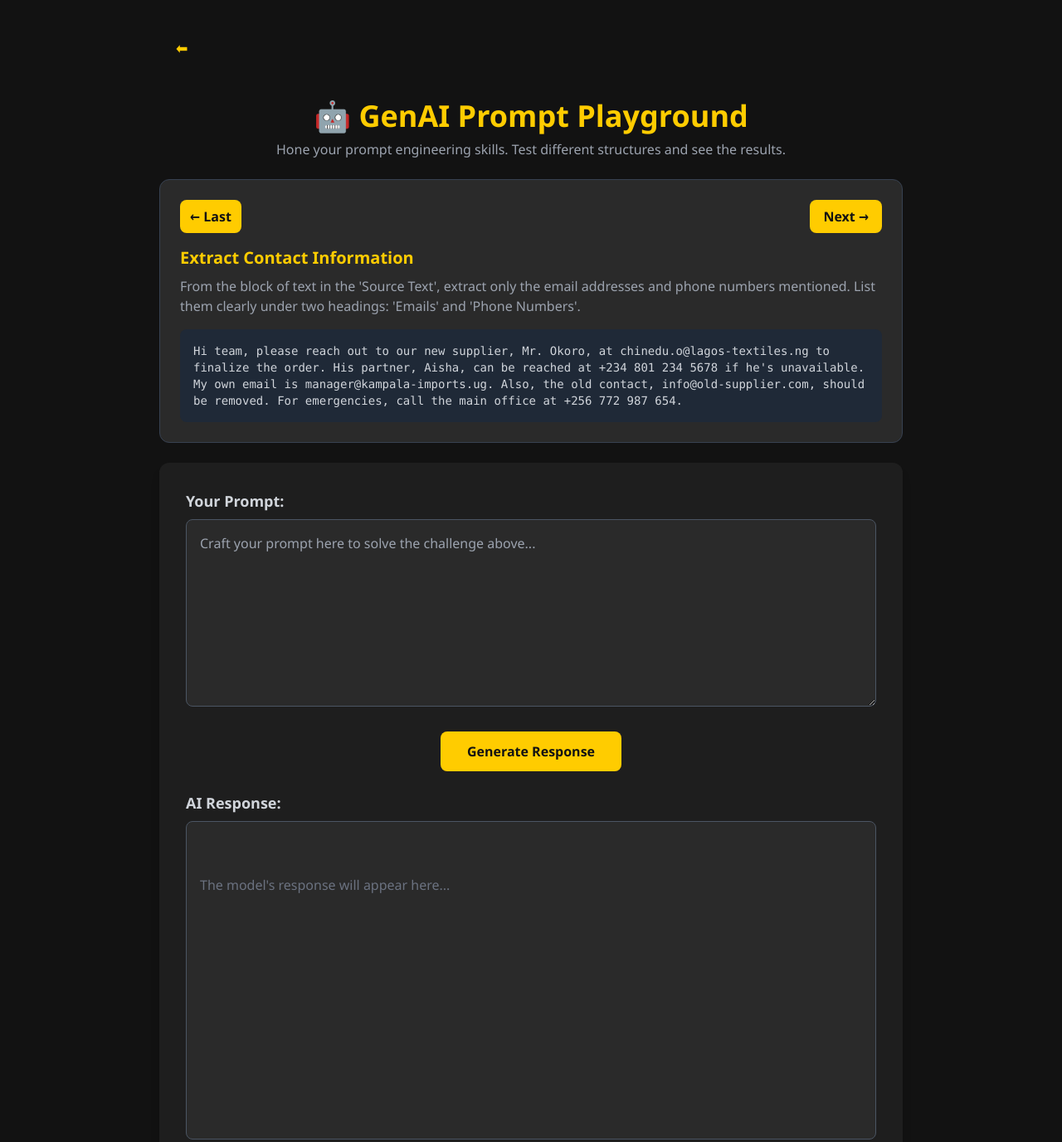
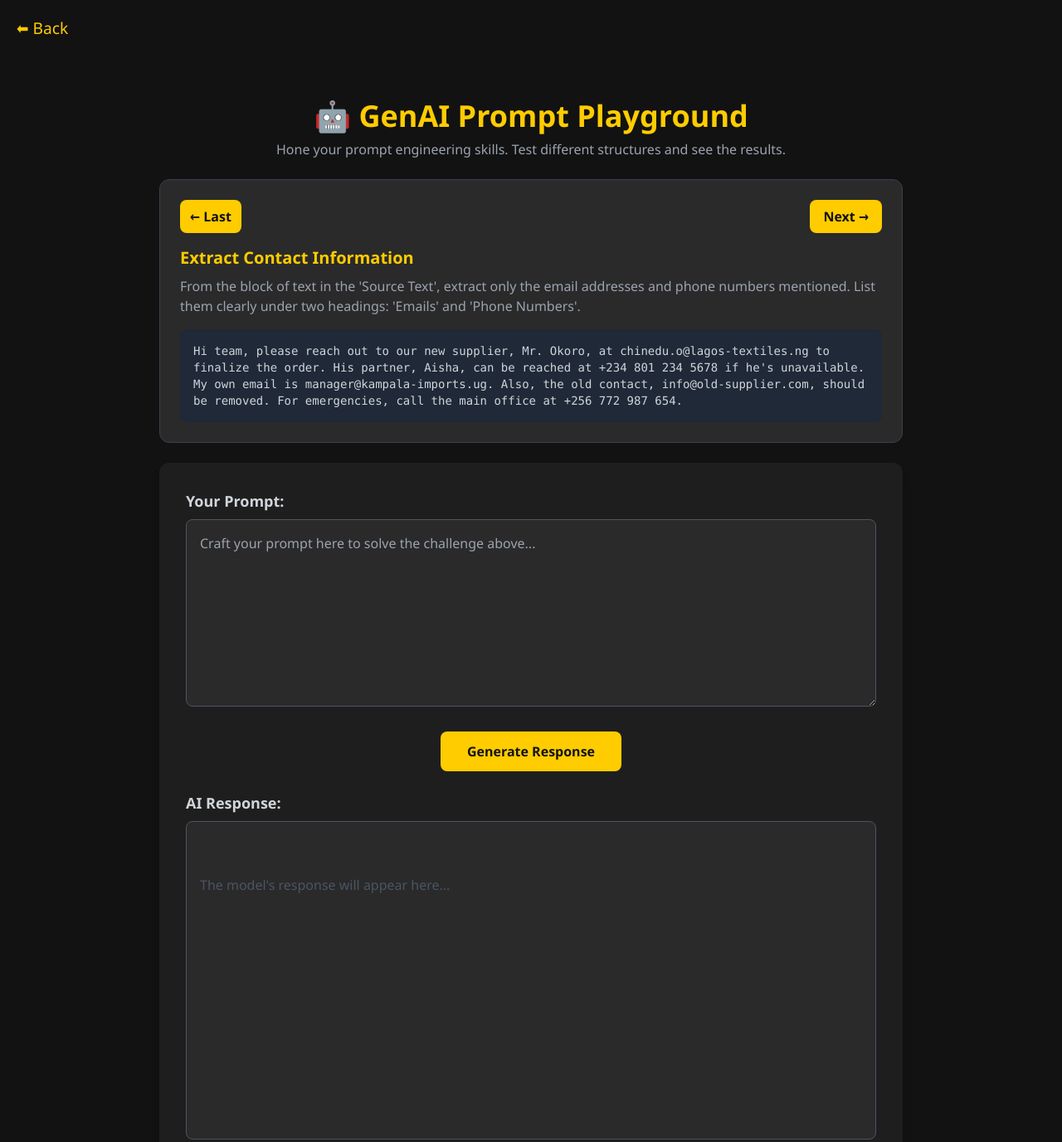
Before and after one commit to oleebranch/interview_slayer, a website: page playground.html in a window 1280 px wide. Shown: the top 1377 px of the page at 83% size. Drawn offline with nearby package versions, Linux system fonts and the light colour scheme.

Commit message:
fixes back button.

```diff
--- a/playground.html
+++ b/playground.html
@@ -55,9 +55,7 @@
 </head>
 
 <body class="bg-[#121212] text-gray-200 flex flex-col items-center min-h-screen p-4 sm:p-6">
-
-    <div class="w-full max-w-4xl relative pt-24">
-        <a href="index.html" style="
+    <a href="index.html" style="
       position: absolute;
       top: 20px;
       left: 20px;
@@ -65,7 +63,9 @@
       text-decoration: none;
       font-size: 1.2rem;
       color: #ffcc00;
-    ">⬅ </a>
+    ">⬅ Back </a>
+
+    <div class="w-full max-w-4xl relative pt-24">
 
         <header class="text-center mb-6">
             <h1 class="text-3xl sm:text-4xl font-bold text-[#ffcc00]">🤖 GenAI Prompt Playground</h1>
@@ -112,7 +112,7 @@
                 <label for="response-output" class="block text-lg font-semibold mb-2 text-gray-300">AI Response:</label>
                 <div id="response-output"
                     class="w-full bg-[#2a2a2a] border border-gray-600 rounded-lg p-4 h-96 overflow-y-auto whitespace-pre-wrap">
-                    <p class="text-gray-500">The model's response will appear here...</p>
+                    <p class="text-gray-600">The model's response will appear here...</p>
                 </div>
             </div>
         </main>
```
